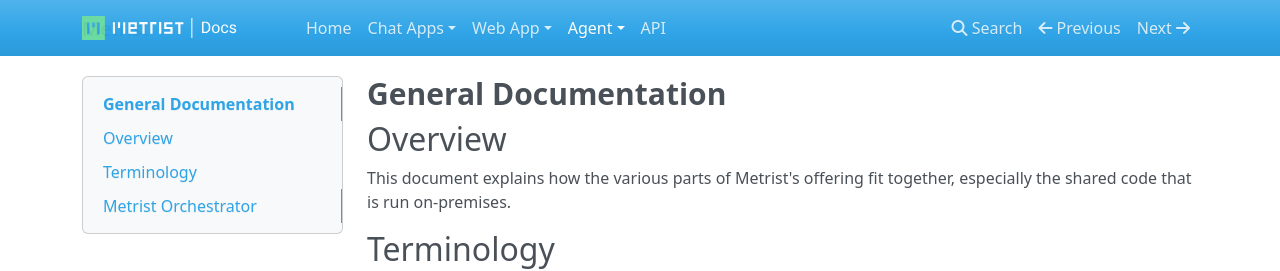
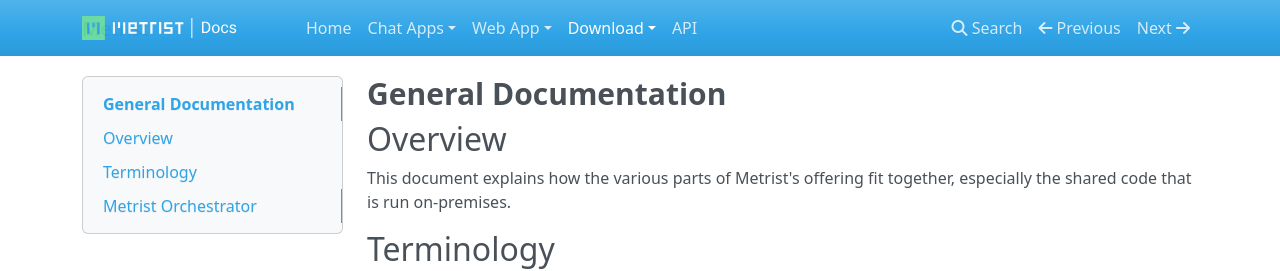
Before and after one commit to Metrist-Software/product-docs, an MkDocs documentation site: the page built from docs/download-overview.md, in a window 1280 px wide. Shown: the top 271 px of the page. Built offline with MkDocs 1.6.1, drawn with Linux system fonts in a browser that asks for light colours; nearby versions of some CDN libraries.

Commit message:
Rename top nav

```diff
--- a/mkdocs.yml
+++ b/mkdocs.yml
@@ -11,8 +11,8 @@ nav:
       - 'Configuring service montiors': 'web-app-monitors.md'
       - 'Configuring notifications': 'web-app-notifications.md'
       - 'Configuring thresholds': 'web-app-thresholds.md'
-    - 'Agent':
-      - 'General overview': 'agent-overview.md'
+    - 'Download':
+      - 'General overview': 'download-overview.md'
       - 'Installation': 'orchestrator-installation.md'
       - 'Orchestrator source code': 'orchestrator-source-code.md'
       - 'Ruby in-process agent': 'agent-ruby-in-process.md'
```
Also changed, not shown: docs/download-overview.md (renamed from docs/agent-overview.md).
